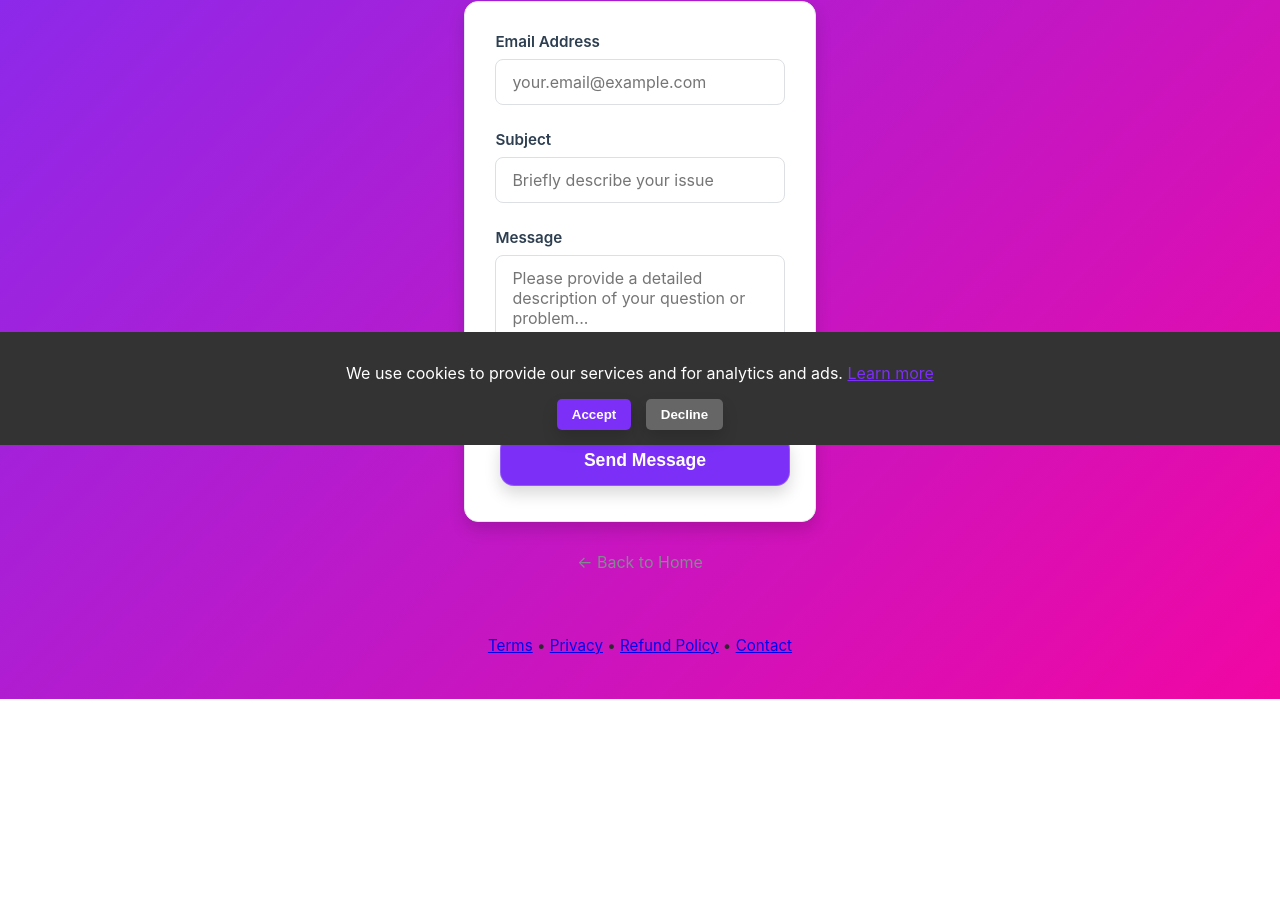
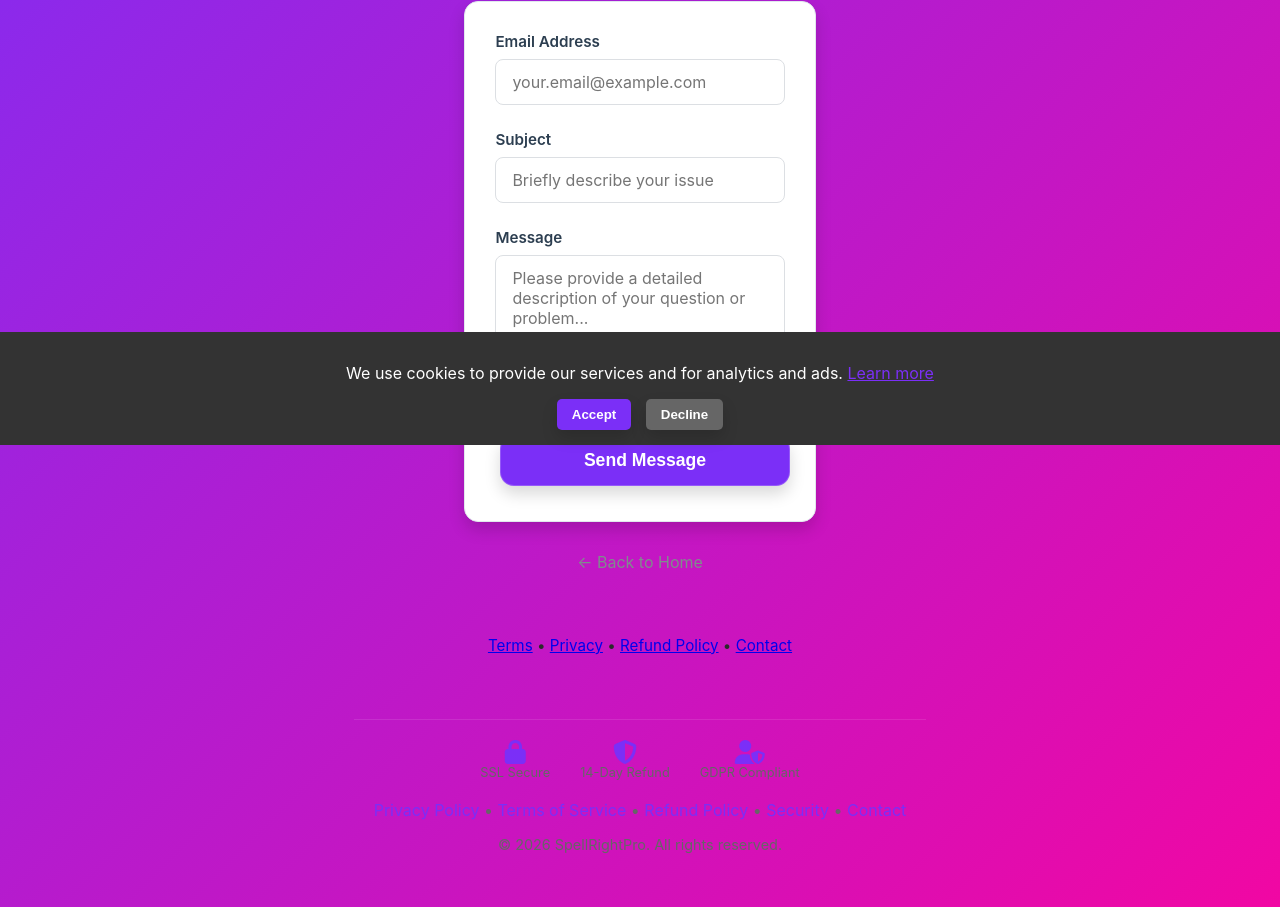
Before and after one commit to Elnohi/Spell-Right-Pro_1, a plain HTML site: page contact.html in a window 1280 px wide. Shown: the part 355-1262 px from the top of the page. Before the commit the page ends 1054 px from the top, so only its background shows below. Drawn offline with Linux system fonts and the light colour scheme.

Commit message:
Update contact.html

```diff
--- a/contact.html
+++ b/contact.html
@@ -121,4 +121,34 @@ document.addEventListener('DOMContentLoaded', showCookieBanner);
 </script>
 
 </body>
+
+  <footer style="text-align: center; margin-top: 40px; padding: 20px; color: #666; border-top: 1px solid rgba(255,255,255,0.1);">
+  <div style="display: flex; justify-content: center; gap: 30px; margin-bottom: 20px; flex-wrap: wrap;">
+    <div style="text-align: center;">
+      <i class="fa fa-lock" style="color: #7b2ff7; font-size: 1.5em;"></i>
+      <div style="font-size: 0.8em;">SSL Secure</div>
+    </div>
+    <div style="text-align: center;">
+      <i class="fa fa-shield-alt" style="color: #7b2ff7; font-size: 1.5em;"></i>
+      <div style="font-size: 0.8em;">14-Day Refund</div>
+    </div>
+    <div style="text-align: center;">
+      <i class="fa fa-user-shield" style="color: #7b2ff7; font-size: 1.5em;"></i>
+      <div style="font-size: 0.8em;">GDPR Compliant</div>
+    </div>
+  </div>
+
+  <p>
+    <a href="/privacy.html" style="color: #7b2ff7; text-decoration: none;">Privacy Policy</a>
+    •
+    <a href="/terms.html" style="color: #7b2ff7; text-decoration: none;">Terms of Service</a>
+    •
+    <a href="/refund-policy.html" style="color: #7b2ff7; text-decoration: none;">Refund Policy</a>
+    •
+    <a href="/security.html" style="color: #7b2ff7; text-decoration: none;">Security</a>
+    •
+    <a href="/contact.html" style="color: #7b2ff7; text-decoration: none;">Contact</a>
+  </p>
+  <p style="margin-top: 10px; font-size: 0.9em;">&copy; 2026 SpellRightPro. All rights reserved.</p>
+</footer>
 </html>
```
